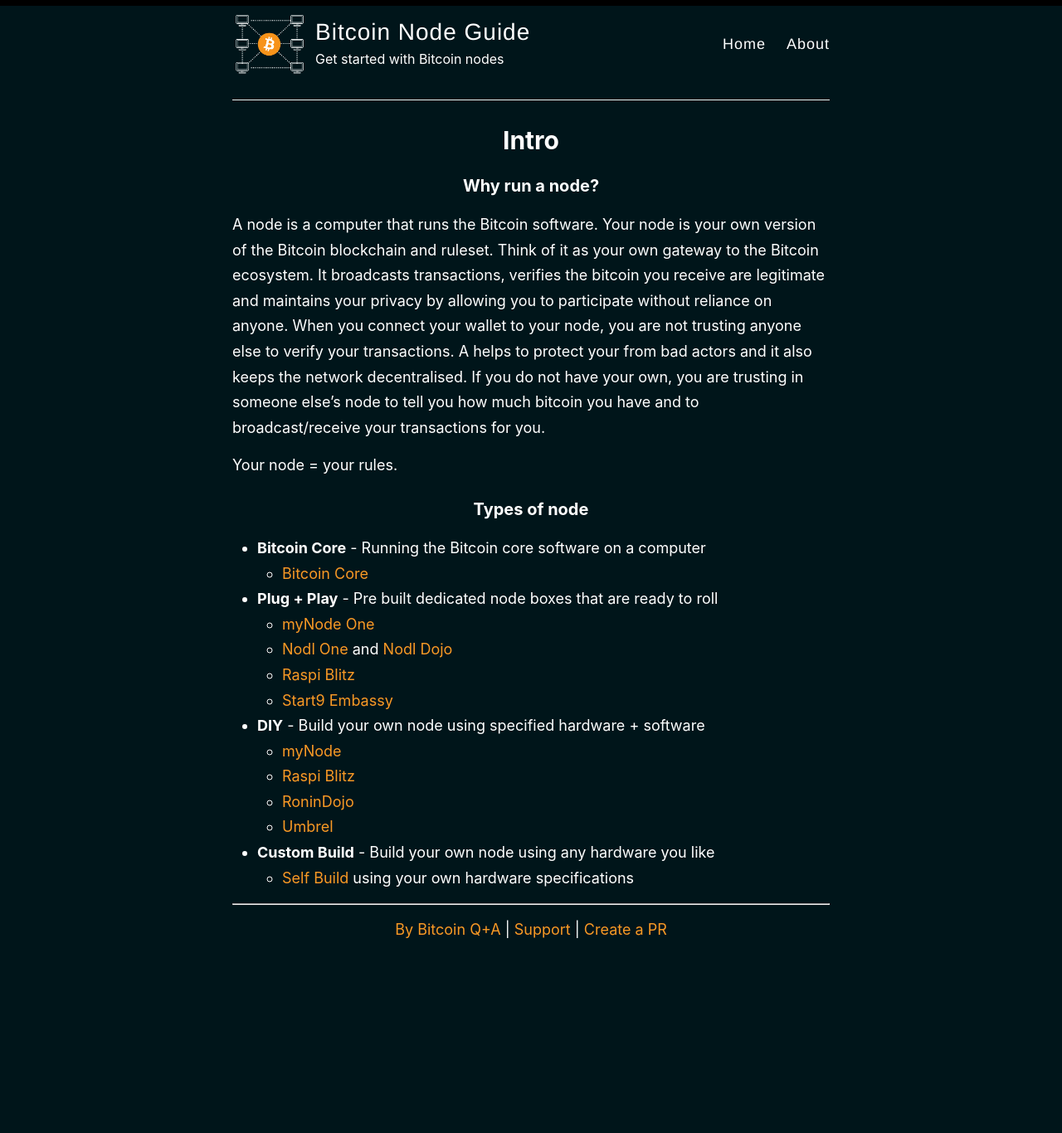
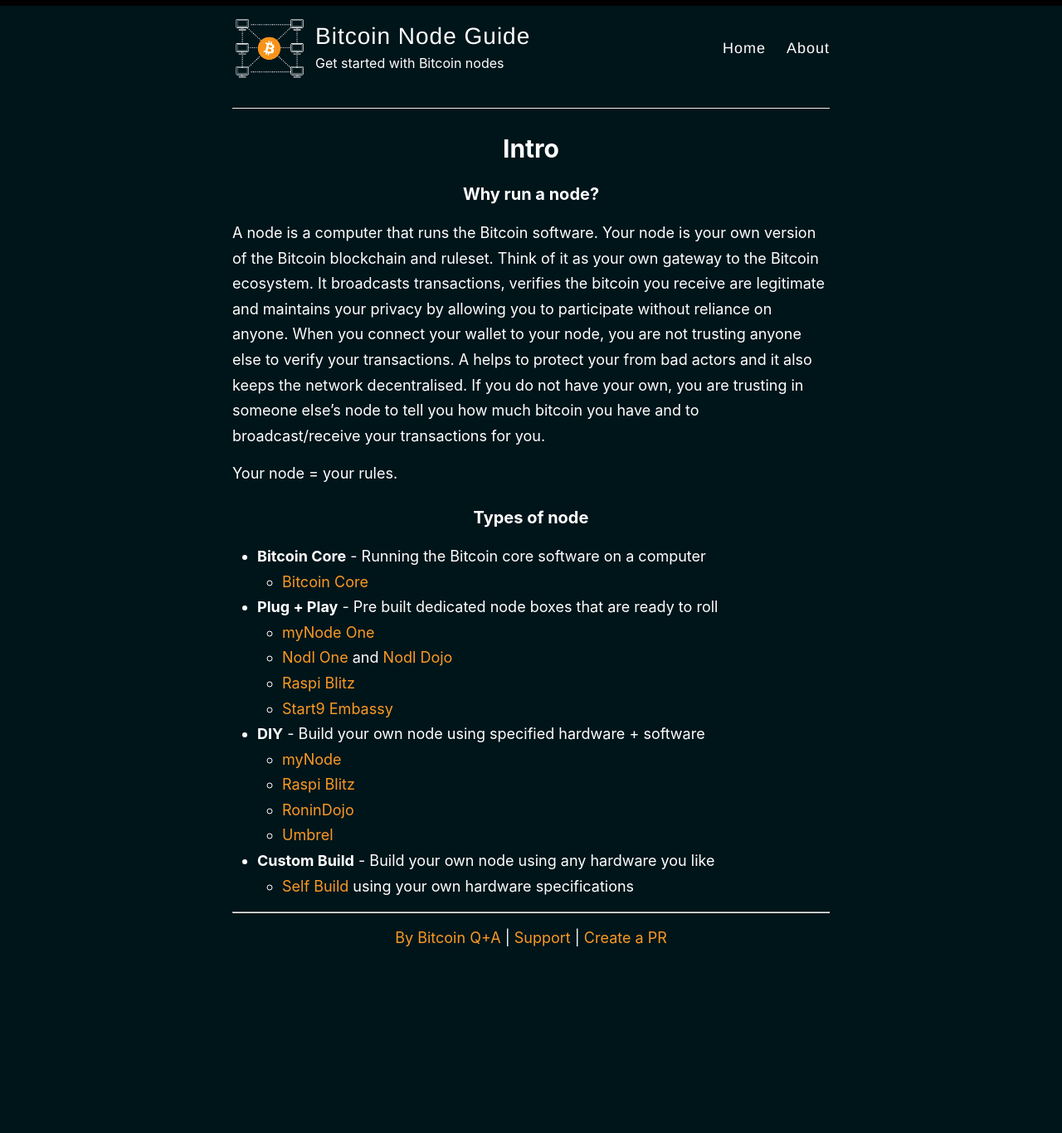
Before and after one commit to BitcoinQnA/node-guide, a Jekyll site: the page built from index.html, in a window 1280 px wide. Shown: the whole page at 83% size. Built offline with Jekyll 4.4.1, drawn with Linux system fonts in a browser that asks for light colours; the list of posts is cut into pages by our own code.

Commit message:
Update style.scss

```diff
--- a/assets/style.scss
+++ b/assets/style.scss
@@ -269,7 +269,7 @@
 }
 
 .masthead {
-  padding: 15px 0;
+  padding: 20px 0;
   border-bottom: 1px solid $lightGray;
 
   @include mobile {
```
